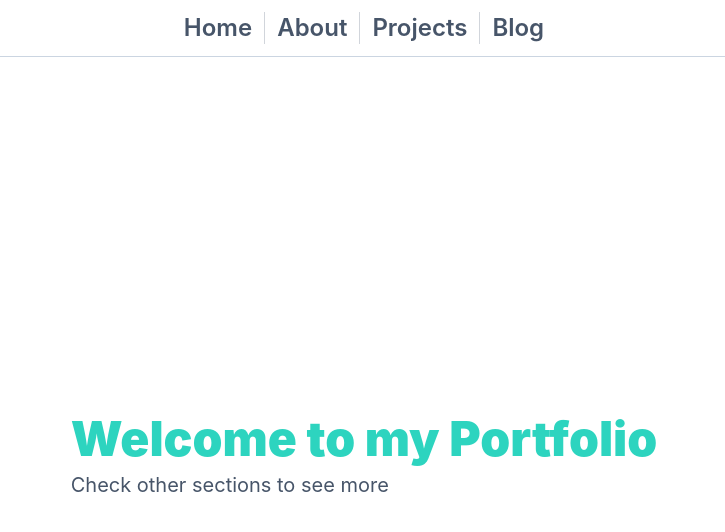
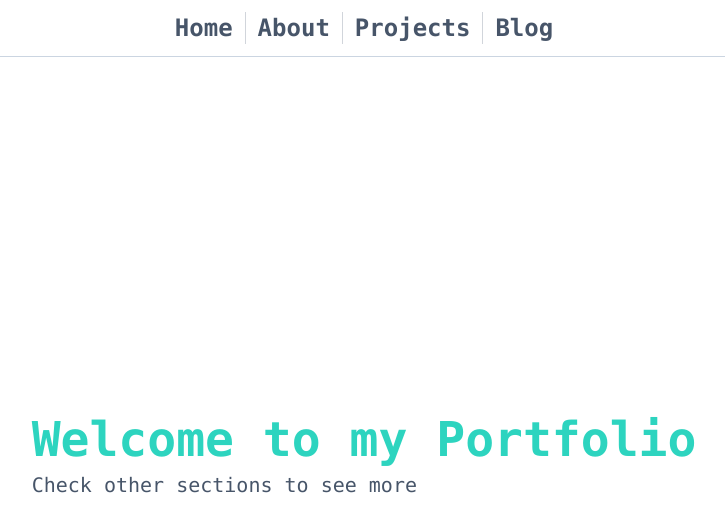
Before and after one commit to Ali-Hussein-dev/Ali-Hussein-dev, a Next.js app: page / in a window 1280 px wide. Shown: the top 532 px of the page, without its empty margins (276-1001 px from the left). Built offline with nearby package versions, Linux system fonts and the light colour scheme.

Commit message:
update font to mono

```diff
--- a/src/pages/_app.tsx
+++ b/src/pages/_app.tsx
@@ -9,7 +9,7 @@ const MyApp: React.FC<{ Component: React.FC; pageProps: any }> = ({
 }): JSX.Element => {
   return (
     <ChakraProvider>
-      <main className="h-screen text-blueGray-600">
+      <main className="h-screen font-mono text-blueGray-600">
         <Head>
           <link rel="icon" href="/favicon-32x32.png" />
           <meta name="viewport" content="width=device-width, initial-scale=1" />
```
